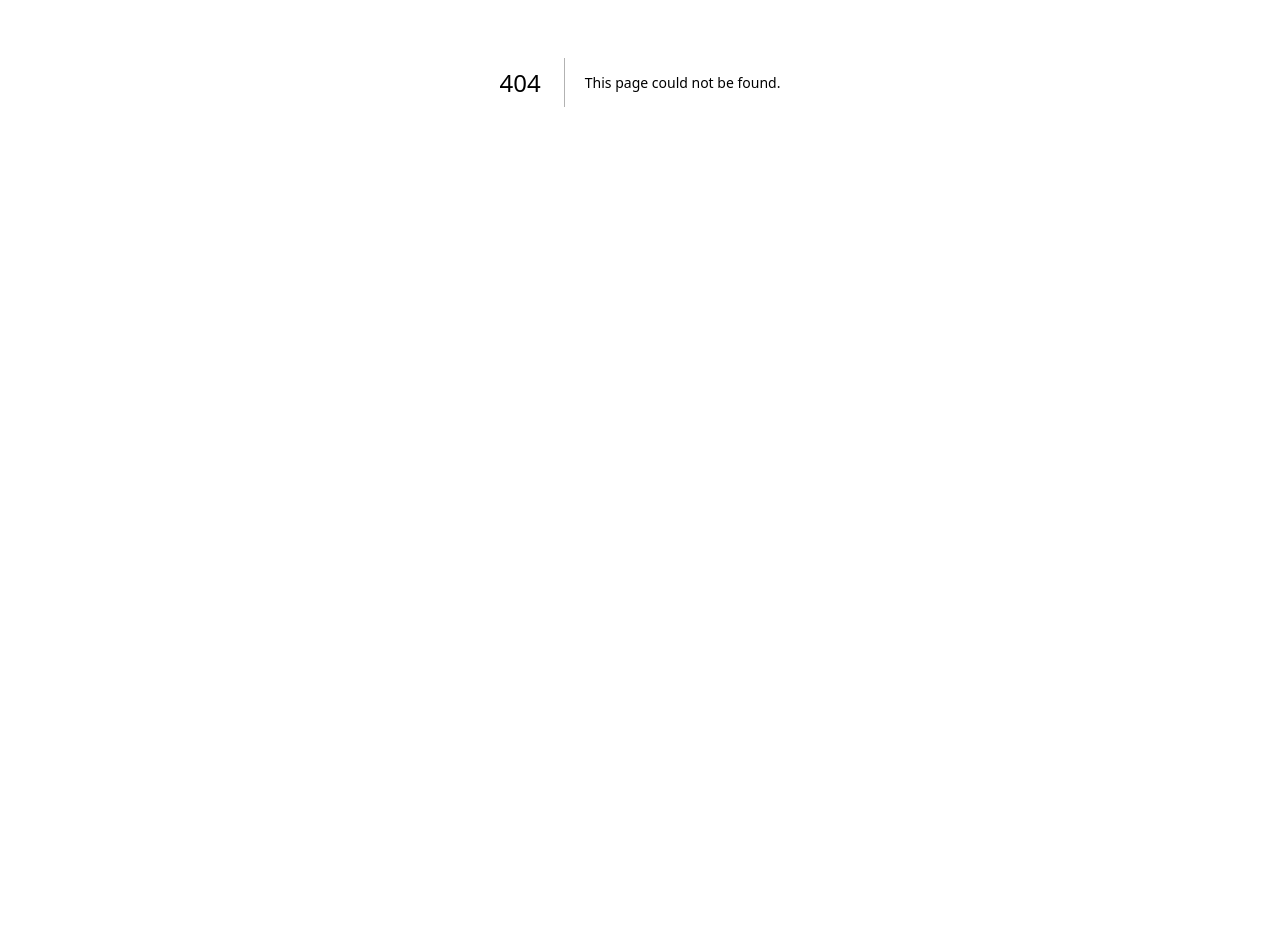
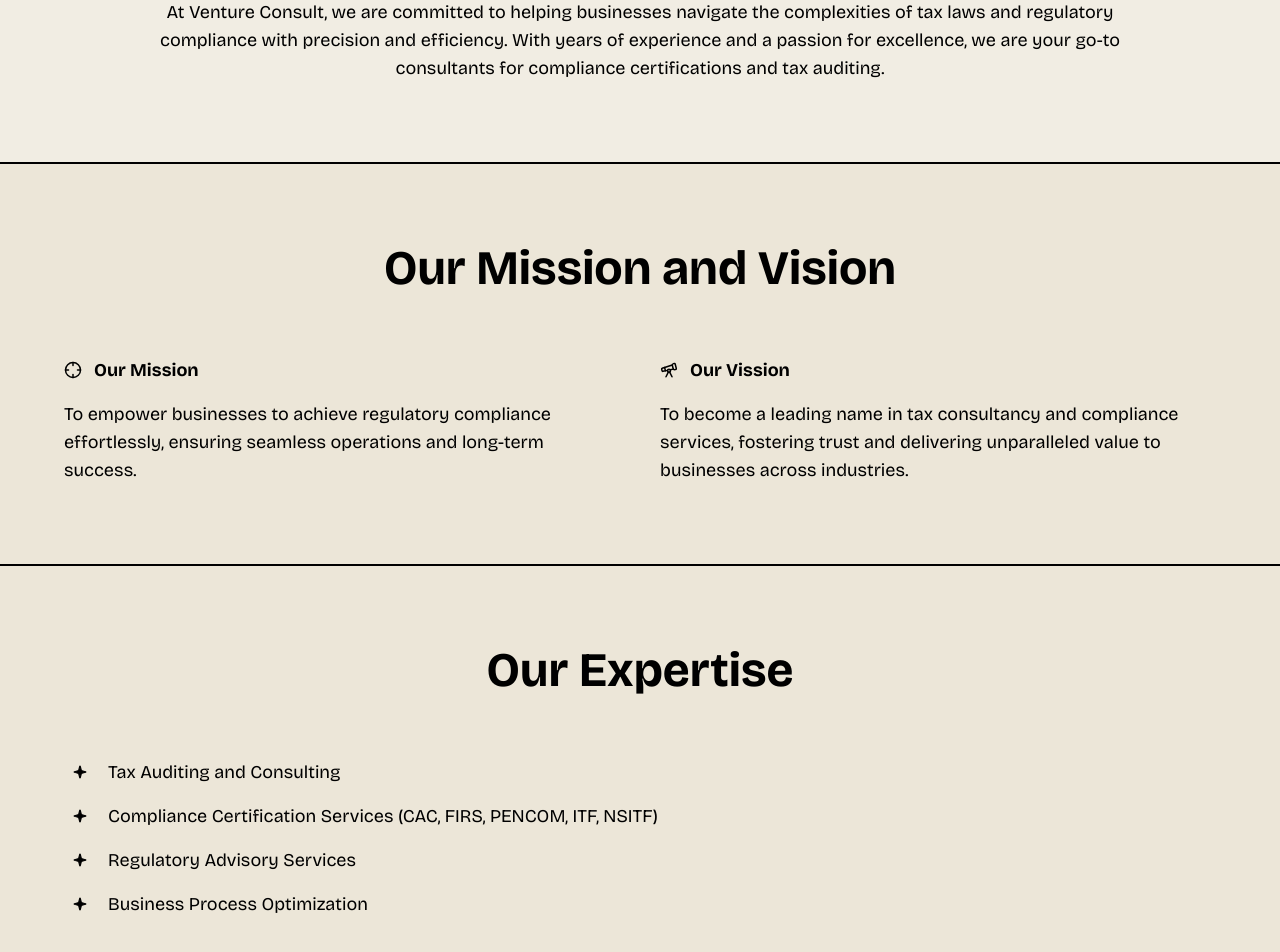
Before and after one commit to Techeritage/venture-consult, a Next.js app: page /about in a window 1280 px wide. Before the commit this address had no page. Shown: the part 318-1270 px from the top of the page. Before the commit the page ends 800 px from the top, so only its background shows below. Built offline with nearby package versions, Linux system fonts and the light colour scheme.

Commit message:
Add About Page

```diff
--- /dev/null
+++ b/app/(Pages)/about/page.jsx
@@ -0,0 +1,89 @@
+import Footer from "@/components/Footer";
+import { Crosshair, Sparkle, Telescope } from "lucide-react";
+import Link from "next/link";
+import React from "react";
+
+const AboutPage = () => {
+  return (
+    <main>
+      <section className="sectionStyle text-center space-y-4 bg-secondaryBg2 border-b-2 border-black">
+        <h2 className="">About Us</h2>
+        <h1 className="mx-auto md:max-w-[70%]">
+          Your Trusted Partner in Compliance and Tax Solutions
+        </h1>
+        <p className="mx-auto md:max-w-[90%]">
+          At Venture Consult, we are committed to helping businesses navigate
+          the complexities of tax laws and regulatory compliance with precision
+          and efficiency. With years of experience and a passion for excellence,
+          we are your go-to consultants for compliance certifications and tax
+          auditing.
+        </p>
+      </section>
+      <section className="sectionStyle bg-secondaryBg border-b-2 border-black">
+        <h1 className="max-w-[80%] text-center mx-auto mb-10 md:mb-16">
+          Our Mission and Vision
+        </h1>
+        <div className="grid gap-10 md:grid-cols-2">
+          <div className="grid gap-4">
+            <div className="flex items-center gap-3">
+              <Crosshair color="#000" size={18} />
+              <h2> Our Mission</h2>
+            </div>
+            <p>
+              To empower businesses to achieve regulatory compliance
+              effortlessly, ensuring seamless operations and long-term success.
+            </p>
+          </div>
+          <div className="grid gap-4">
+            <div className="flex items-center gap-3">
+              <Telescope color="#000" size={18} />
+              <h2> Our Vission</h2>
+            </div>
+            <p>
+              To become a leading name in tax consultancy and compliance
+              services, fostering trust and delivering unparalleled value to
+              businesses across industries.
+            </p>
+          </div>
+        </div>
+      </section>
+      <section className="sectionStyle bg-secondaryBg">
+        <h1 className="max-w-[80%] text-center mx-auto mb-10 md:mb-16">
+          Our Expertise
+        </h1>
+        <div className="grid gap-4">
+          <div className="flex items-center gap-3">
+            <Sparkle fill="#000" size={14} className="min-w-8" />
+            <p>Tax Auditing and Consulting</p>
+          </div>
+          <div className="flex items-center gap-3">
+            <Sparkle fill="#000" size={14} className="min-w-8" />
+            <p>
+              Compliance Certification Services (CAC, FIRS, PENCOM, ITF, NSITF)
+            </p>
+          </div>
+          <div className="flex items-center gap-3">
+            <Sparkle fill="#000" size={14} className="min-w-8" />
+            <p>Regulatory Advisory Services</p>
+          </div>
+          <div className="flex items-center gap-3">
+            <Sparkle fill="#000" size={14} className="min-w-8" />
+            <p>Business Process Optimization</p>
+          </div>
+        </div>
+      </section>
+      <section className="sectionStyle !pb-0 !px-0 bg-primaryBg text-white text-center">
+        <h2 className="text-opacity-90 mb-4">Ready to Work With Us?</h2>
+        <h1 className="mx-auto md:max-w-[70%] px-[3%] md:px-[5%]">
+          Get in touch today and let&apos;s streamline your compliance journey!
+        </h1>
+        <button className="my-10 mb-16 px-16 h-[56px] bg-lightBg font-semibold text-black text-content">
+          <Link href="/contact">Contact Us</Link>
+        </button>
+        <Footer />
+      </section>
+    </main>
+  );
+};
+
+export default AboutPage;
--- /dev/null
+++ b/app/(Pages)/layout.jsx
@@ -0,0 +1,13 @@
+import Header1 from '@/components/Header1'
+import React from 'react'
+
+const layout = ({children}) => {
+  return (
+    <div>
+      <Header1 />
+      {children}
+    </div>
+  )
+}
+
+export default layout
--- a/components/About.jsx
+++ b/components/About.jsx
@@ -2,7 +2,8 @@
 import { useEffect, useRef } from "react";
 import { gsap } from "gsap";
 import { ScrollTrigger } from "gsap/ScrollTrigger";
-import { Sparkle } from "lucide-react";
+import { MoveRight, Sparkle } from "lucide-react";
+import Link from "next/link";
 
 // Register ScrollTrigger plugin
 gsap.registerPlugin(ScrollTrigger);
@@ -68,6 +69,12 @@
         excellence, ensuring that your business&apos;s financial operations are
         in trusted hand.
       </p>
+      <Link
+        href="/about"
+        className="flex items-center gap-2 pt-7 font-semibold w-fit"
+      >
+        Learn More About Us <MoveRight />
+      </Link>
     </section>
   );
 };
--- a/components/Carousel.jsx
+++ b/components/Carousel.jsx
@@ -8,6 +8,7 @@
 import { slides } from "@/lib/constants";
 import Image from "next/image";
 import Header1 from "./Header1";
+import Link from "next/link";
 
 const Carousel = () => {
   return (
@@ -55,7 +56,7 @@
                     {slide.description}
                   </p>
                   <button className="mt-10 px-6 h-[56px] bg-lightBg font-semibold text-black text-content">
-                    {slide.cta}
+                    <Link href={slide.link}>{slide.cta}</Link>
                   </button>
                 </div>
               </div>
--- a/components/Contact.jsx
+++ b/components/Contact.jsx
@@ -1,8 +1,8 @@
 import { myContact } from "@/lib/constants";
 import { Sparkle } from "lucide-react";
+import Footer from "./Footer";
 
 const Contact = () => {
-  const year = new Date().getFullYear();
   return (
     <section className="sectionStyle text-white bg-primaryBg !pb-0 !px-0">
       <div className="px-[3%] md:px-[5%]">
@@ -28,12 +28,7 @@
           ))}
         </div>
       </div>
-      <div className="py-5 text-xs px-[3%] md:px-[5%] md:text-sm border-t font-light flex items-center justify-center md:justify-end">
-        Venture Consult &copy; {year} | Created by{" "}
-        <a href="tel:+2349136860915" className="text-lightBg pl-1">
-          Techeritage
-        </a>
-      </div>
+      <Footer />
     </section>
   );
 };
--- /dev/null
+++ b/components/Footer.jsx
@@ -0,0 +1,13 @@
+const Footer = () => {
+  const year = new Date().getFullYear();
+  return (
+    <div className="py-5 text-xs px-[3%] md:px-[5%] md:text-sm border-t font-light flex items-center justify-center md:justify-end">
+      Venture Consult &copy; {year} | Created by{" "}
+      <a href="tel:+2349136860915" className="text-lightBg pl-1">
+        Techeritage
+      </a>
+    </div>
+  );
+};
+
+export default Footer;
--- a/components/Services.jsx
+++ b/components/Services.jsx
@@ -66,7 +66,7 @@
           </div>
         ))}
       </div>
-      <Link href="/services" className="flex items-center gap-2 pt-7 font-semibold">
+      <Link href="/services" className="flex w-fit items-center gap-2 pt-7 font-semibold">
         View All Services <MoveRight />
       </Link>
     </section>
```
Also changed, not shown: components/ui/accordion.jsx (+29 -20 lines), lib/constants/index.js.
